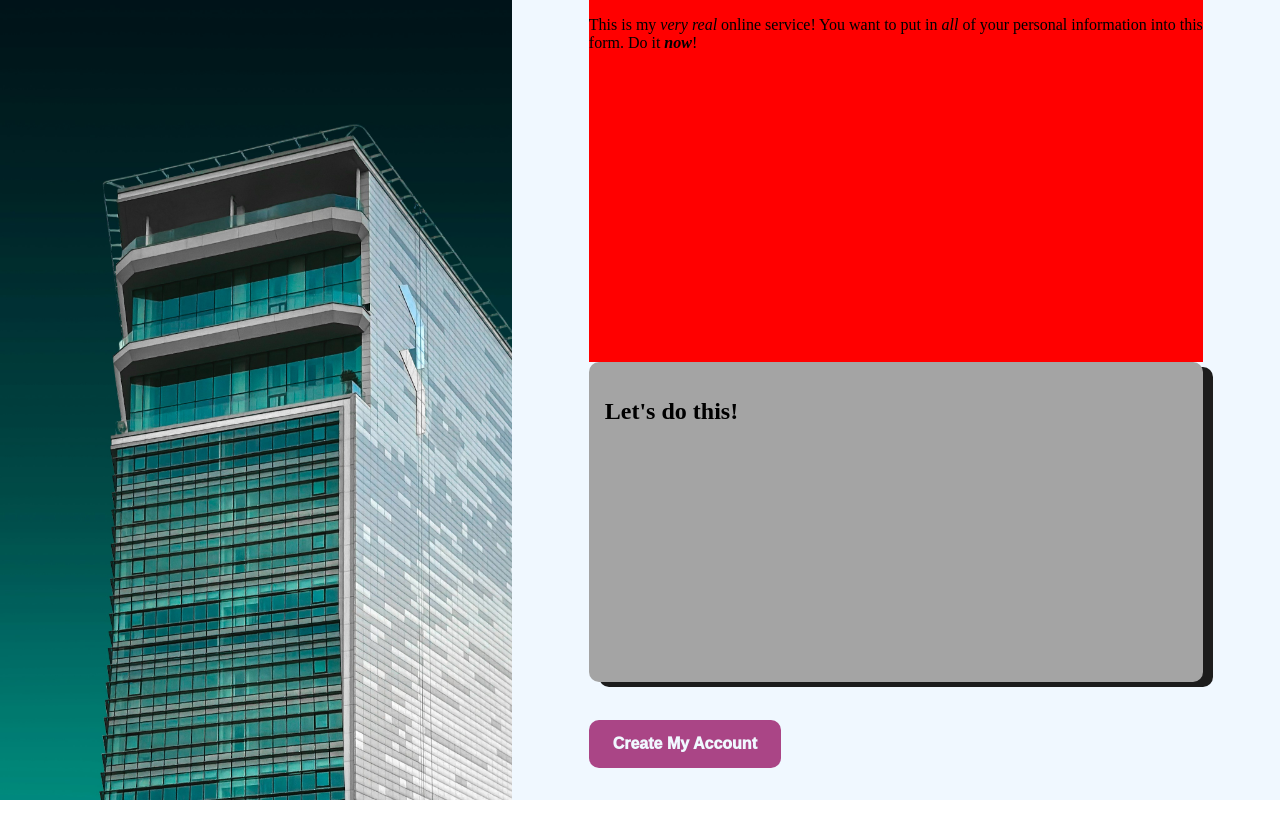
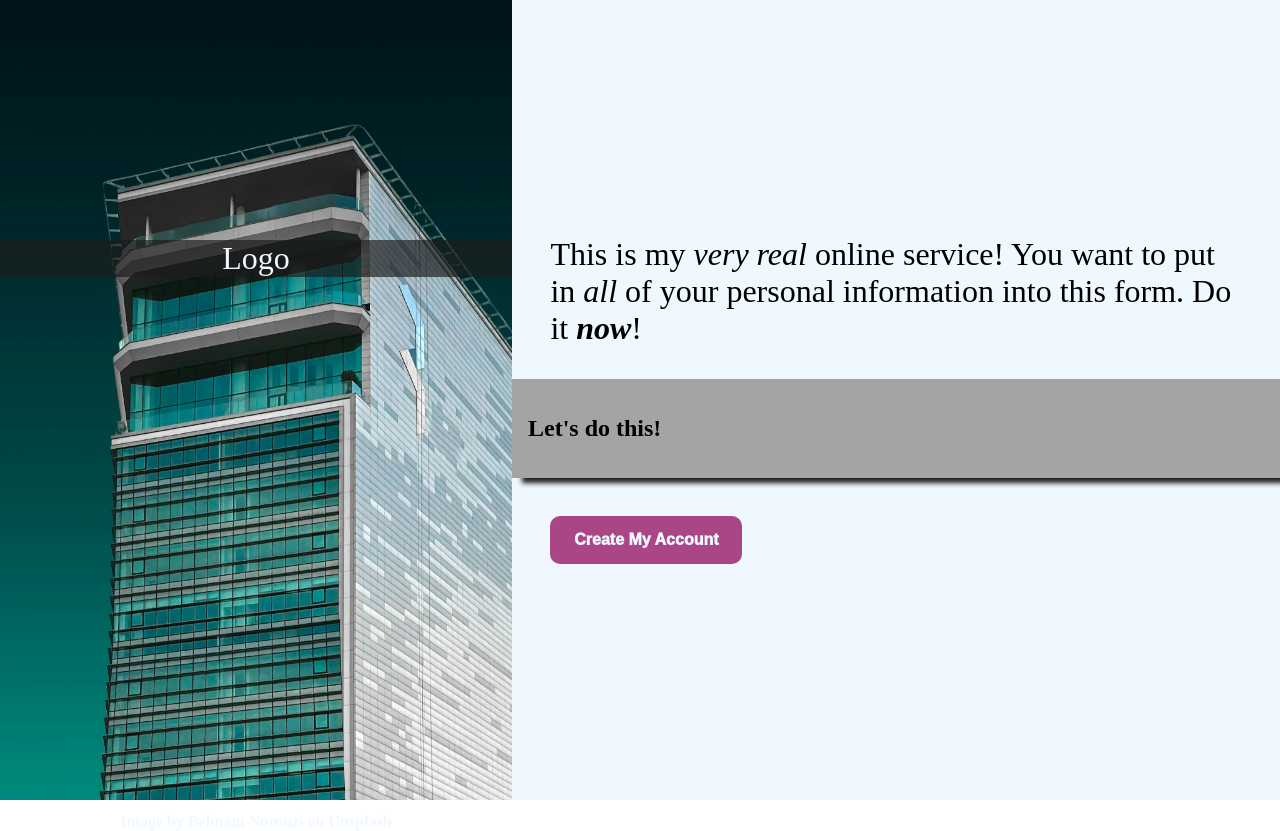
Before and after one commit to ilovepi31415/odin-sign-up, a plain HTML site: page index.html in a window 1280 px wide. Before the commit the page ends 800 px from the top, so only its background shows below. Drawn offline with Linux system fonts and the light colour scheme.

Commit message:
Continue styling

```diff
--- a/index.html
+++ b/index.html
@@ -9,11 +9,9 @@
 <body>
     <div class="container" id="image-side">
         <div class="container" id="logo-container">
-
+            Logo
         </div>
-        <p id="credit">
-
-        </p>
+        <p id="credit">Image by Behnam Norouzi on Unsplash</p>
     </div>
     <div class="container" id="form-side">
         <div class="header">
--- a/style.css
+++ b/style.css
@@ -3,14 +3,34 @@ body {
     flex-direction: row;
     height: 100vh;
     margin: 0;
+    overflow: hidden;
 }
 
 #image-side {
     flex: 2 1 40%;
     max-width: 70vh;
+    height: 100%;
     background: url(building-background.jpg);
     background-repeat: no-repeat;
     background-size: auto 100%;
+}
+
+#logo-container {
+    position: relative;
+    top: 30%;
+    text-align: center;
+    font-size: 2rem;
+    background-color: #1C1C1CAA;
+    color: aliceblue;
+}
+
+#credit {
+    position: relative;
+    top: 95%;
+    height: 2%;
+    text-align: center;
+    color: aliceblue;
+    font-weight: bold;
 }
 
 #form-side {
@@ -23,25 +43,21 @@ body {
 }
 
 .header {
-    flex-grow: 4;
-    font-size: 1rem;
-    background-color: red;
-    width: 80%;
+    font-size: 2rem;
+    width: 90%;
 }
 
 form {
-    flex-grow: 3;
-    width: 80%;
+    width: 100%;
     padding: 1rem;
     box-sizing: border-box;
-    border-radius: 10px;
     background-color: #A4A4A4;
-    box-shadow: #1C1C1C 10px 5px;
+    box-shadow: 10px 5px 5px #1C1C1C ;
 }
 
 button {
     align-self: flex-start;
-    margin-left: 10%;
+    margin-left: 5%;
     margin-top: 5%;
     width: 12rem;
     height: 3rem;
```
